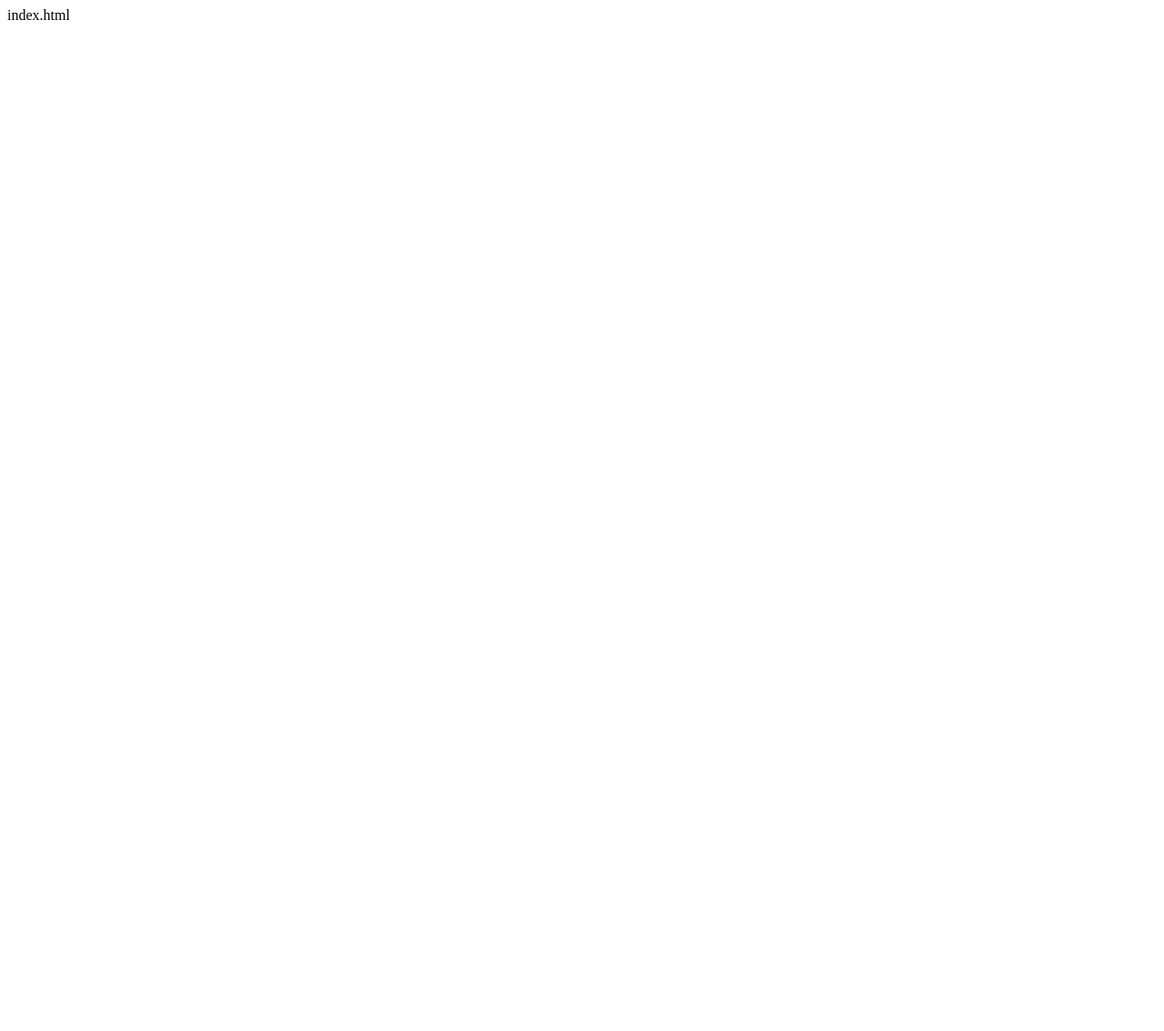
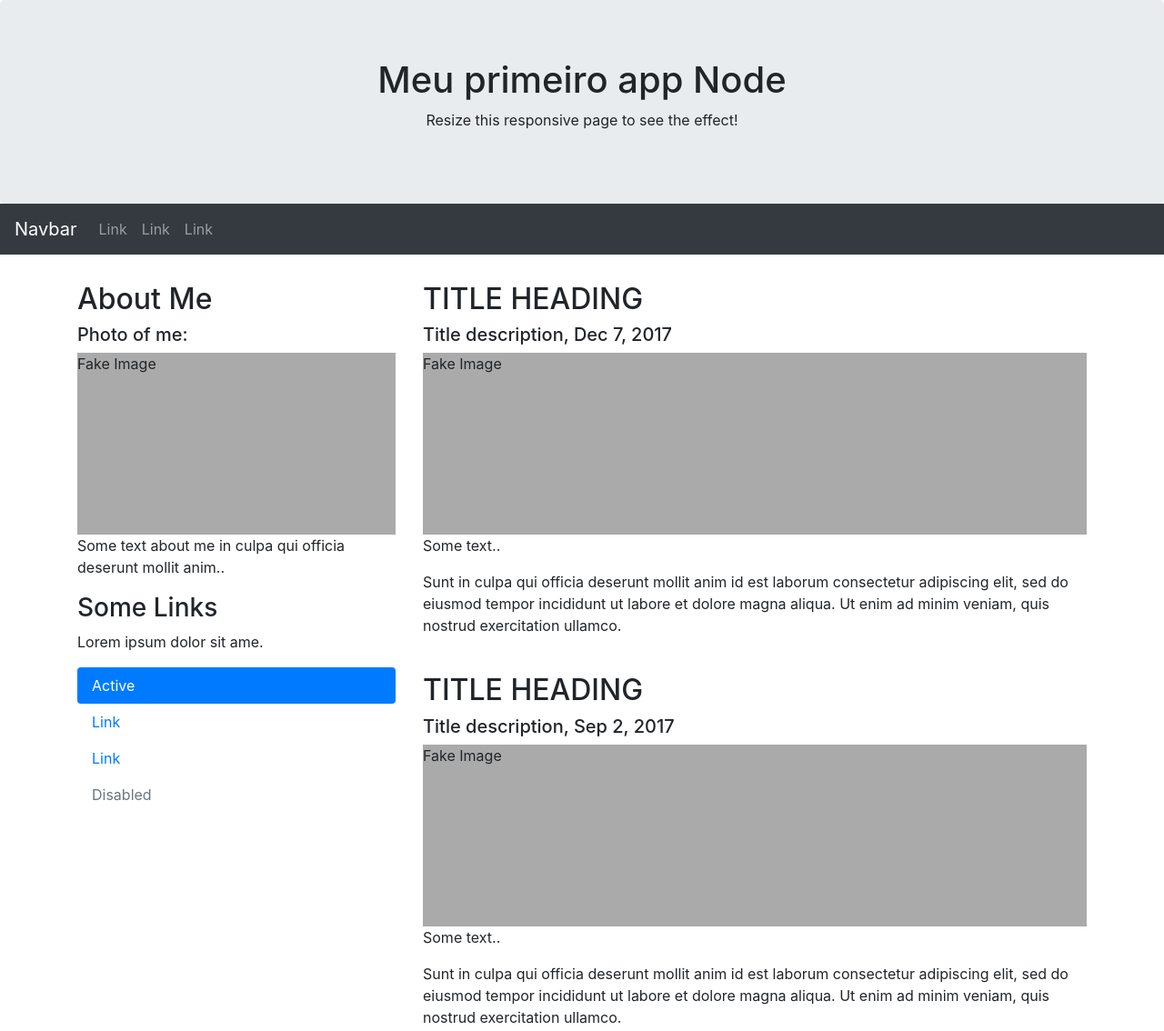
Before and after one commit to isaacnewtonxx/aula2, a website: page index.html in a window 1280 px wide. Shown: the top 1134 px of the page at 91% size. Before the commit the page ends 800 px from the top, so only its background shows below. Drawn offline with nearby package versions, Linux system fonts and the light colour scheme.

Commit message:
segunda versão

```diff
--- a/index.html
+++ b/index.html
@@ -1 +1,91 @@
-index.html
+<!DOCTYPE html>
+<html lang="en">
+<head>
+  <title>Bootstrap 4 Website Example</title>
+  <meta charset="utf-8">
+  <meta name="viewport" content="width=device-width, initial-scale=1">
+  <link rel="stylesheet" href="https://maxcdn.bootstrapcdn.com/bootstrap/4.5.2/css/bootstrap.min.css">
+  <script src="https://ajax.googleapis.com/ajax/libs/jquery/3.5.1/jquery.min.js"></script>
+  <script src="https://cdnjs.cloudflare.com/ajax/libs/popper.js/1.16.0/umd/popper.min.js"></script>
+  <script src="https://maxcdn.bootstrapcdn.com/bootstrap/4.5.2/js/bootstrap.min.js"></script>
+  <style>
+  .fakeimg {
+    height: 200px;
+    background: #aaa;
+  }
+  </style>
+</head>
+<body>
+
+<div class="jumbotron text-center" style="margin-bottom:0">
+  <h1>Meu primeiro app Node</h1>
+  <p>Resize this responsive page to see the effect!</p>
+</div>
+
+<nav class="navbar navbar-expand-sm bg-dark navbar-dark">
+  <a class="navbar-brand" href="#">Navbar</a>
+  <button class="navbar-toggler" type="button" data-toggle="collapse" data-target="#collapsibleNavbar">
+    <span class="navbar-toggler-icon"></span>
+  </button>
+  <div class="collapse navbar-collapse" id="collapsibleNavbar">
+    <ul class="navbar-nav">
+      <li class="nav-item">
+        <a class="nav-link" href="#">Link</a>
+      </li>
+      <li class="nav-item">
+        <a class="nav-link" href="#">Link</a>
+      </li>
+      <li class="nav-item">
+        <a class="nav-link" href="#">Link</a>
+      </li>
+    </ul>
+  </div>
+</nav>
+
+<div class="container" style="margin-top:30px">
+  <div class="row">
+    <div class="col-sm-4">
+      <h2>About Me</h2>
+      <h5>Photo of me:</h5>
+      <div class="fakeimg">Fake Image</div>
+      <p>Some text about me in culpa qui officia deserunt mollit anim..</p>
+      <h3>Some Links</h3>
+      <p>Lorem ipsum dolor sit ame.</p>
+      <ul class="nav nav-pills flex-column">
+        <li class="nav-item">
+          <a class="nav-link active" href="#">Active</a>
+        </li>
+        <li class="nav-item">
+          <a class="nav-link" href="#">Link</a>
+        </li>
+        <li class="nav-item">
+          <a class="nav-link" href="#">Link</a>
+        </li>
+        <li class="nav-item">
+          <a class="nav-link disabled" href="#">Disabled</a>
+        </li>
+      </ul>
+      <hr class="d-sm-none">
+    </div>
+    <div class="col-sm-8">
+      <h2>TITLE HEADING</h2>
+      <h5>Title description, Dec 7, 2017</h5>
+      <div class="fakeimg">Fake Image</div>
+      <p>Some text..</p>
+      <p>Sunt in culpa qui officia deserunt mollit anim id est laborum consectetur adipiscing elit, sed do eiusmod tempor incididunt ut labore et dolore magna aliqua. Ut enim ad minim veniam, quis nostrud exercitation ullamco.</p>
+      <br>
+      <h2>TITLE HEADING</h2>
+      <h5>Title description, Sep 2, 2017</h5>
+      <div class="fakeimg">Fake Image</div>
+      <p>Some text..</p>
+      <p>Sunt in culpa qui officia deserunt mollit anim id est laborum consectetur adipiscing elit, sed do eiusmod tempor incididunt ut labore et dolore magna aliqua. Ut enim ad minim veniam, quis nostrud exercitation ullamco.</p>
+    </div>
+  </div>
+</div>
+
+<div class="jumbotron text-center" style="margin-bottom:0">
+  <p>Footer</p>
+</div>
+
+</body>
+</html>
```
Also changed, not shown: package.json (+10 -3 lines), 2 other files.
